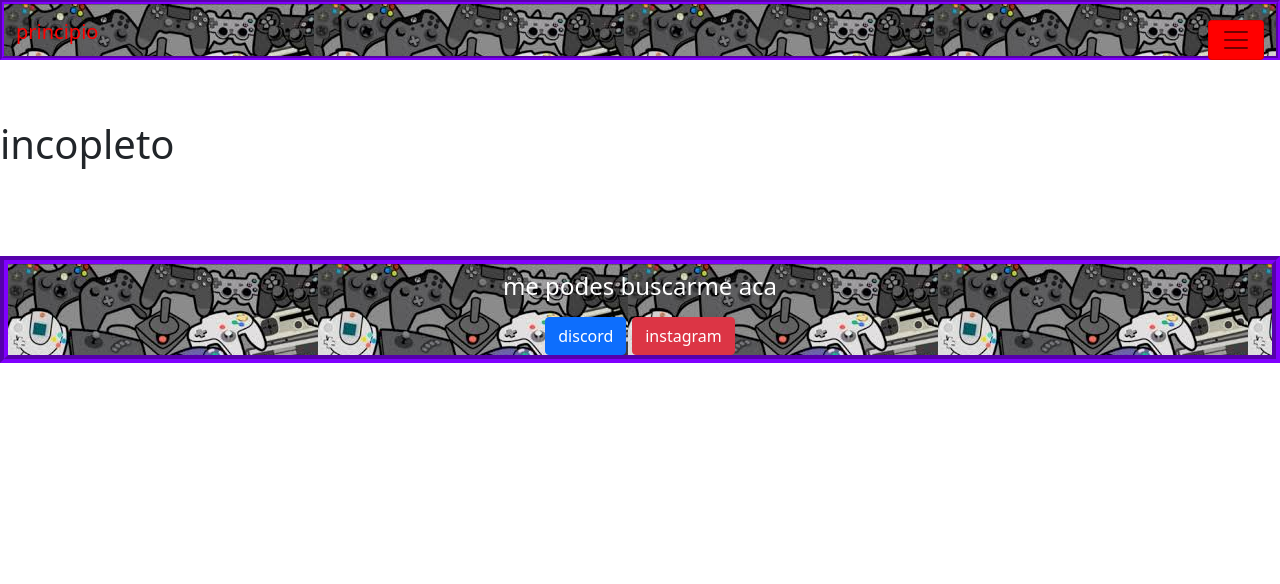
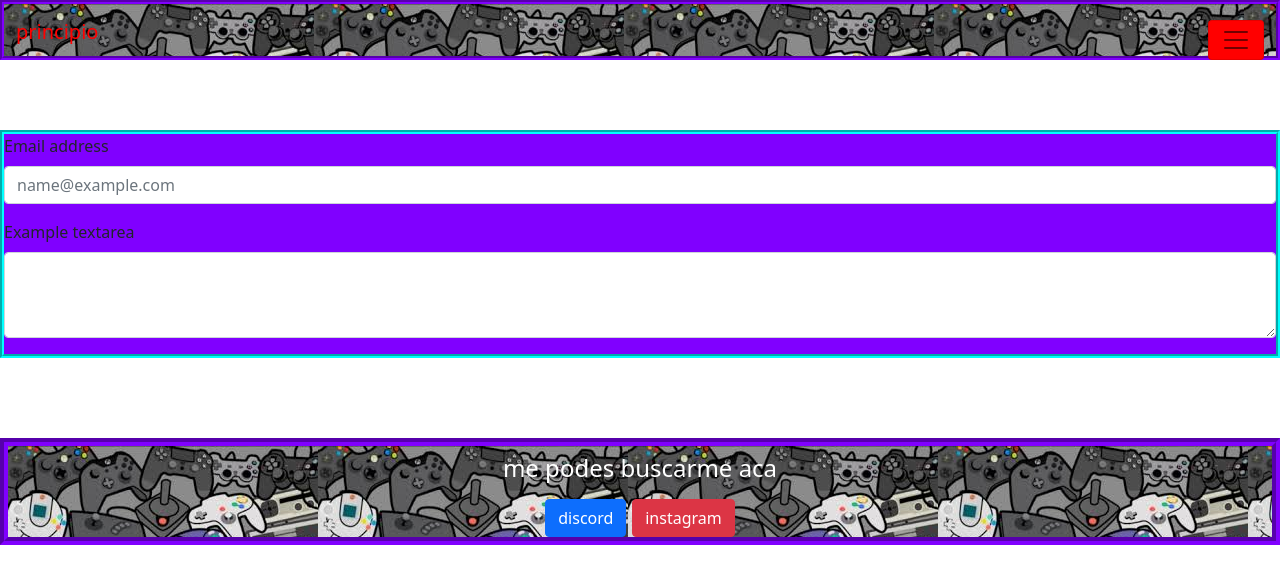
Before and after one commit to thiagoborello/coder, a website: page ayuda.html in a window 1280 px wide. Drawn offline with nearby package versions, Linux system fonts and the light colour scheme.

Commit message:
se agrega lo ultimo

```diff
--- a/ayuda.html
+++ b/ayuda.html
@@ -53,7 +53,16 @@
       </div>
     </nav>
   </header>
-  <h1 class="ay">incopleto</h1>
+  <div class="registro">
+  <div class="mb-3">
+    <label for="exampleFormControlInput1" class="form-label">Email address</label>
+    <input type="email" class="form-control" id="exampleFormControlInput1" placeholder="name@example.com">
+  </div>
+  <div class="mb-3">
+    <label for="exampleFormControlTextarea1" class="form-label">Example textarea</label>
+    <textarea class="form-control" id="exampleFormControlTextarea1" rows="3"></textarea>
+  </div>
+</div>
   <footer class="">
     <center>
       <h4 class="p-2">me podes buscarme  aca</h4>
```
Also changed, not shown: historia-consola.html (+1 -1 lines), historia-mobil.html (+1 -1 lines), historia-pc.html (+1 -1 lines).
